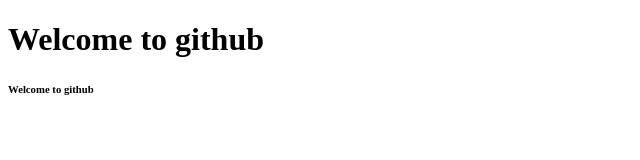
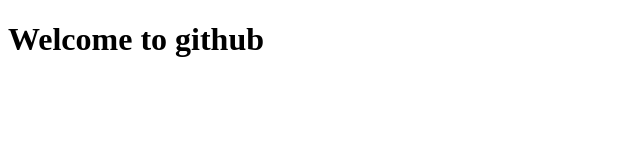
Before and after one commit to Jyothi-KN/DLITHE, a plain HTML site: page Index.HTML in a window 1280 px wide. Shown: the full height of the page, 0-640 px from the left. Drawn offline with Linux system fonts and the light colour scheme.

Commit message:
first commit

```diff
--- a/Index.HTML
+++ b/Index.HTML
@@ -3,6 +3,6 @@
     <title>Account for git hub</title>
 <body>
     <h1>Welcome to github</h1>
-    <h6>Welcome to github</h6>
+
 </body>
 </html>
```
